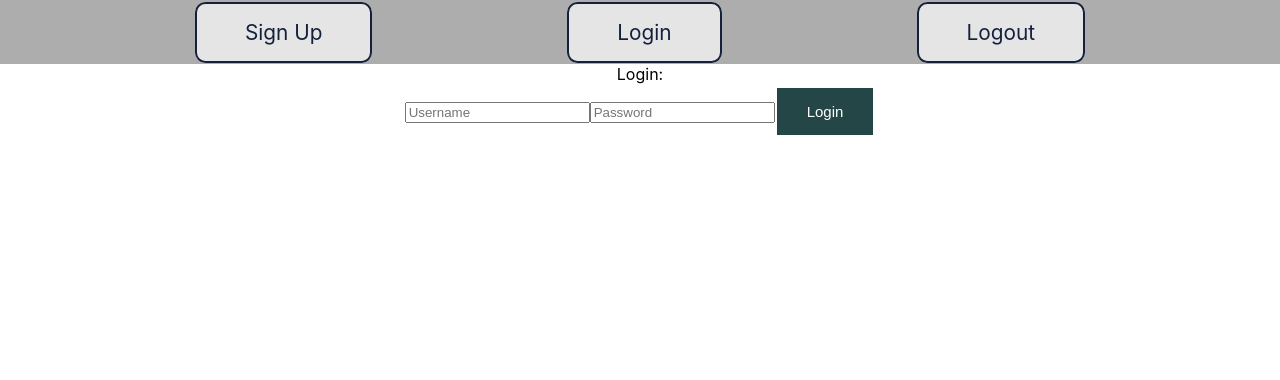
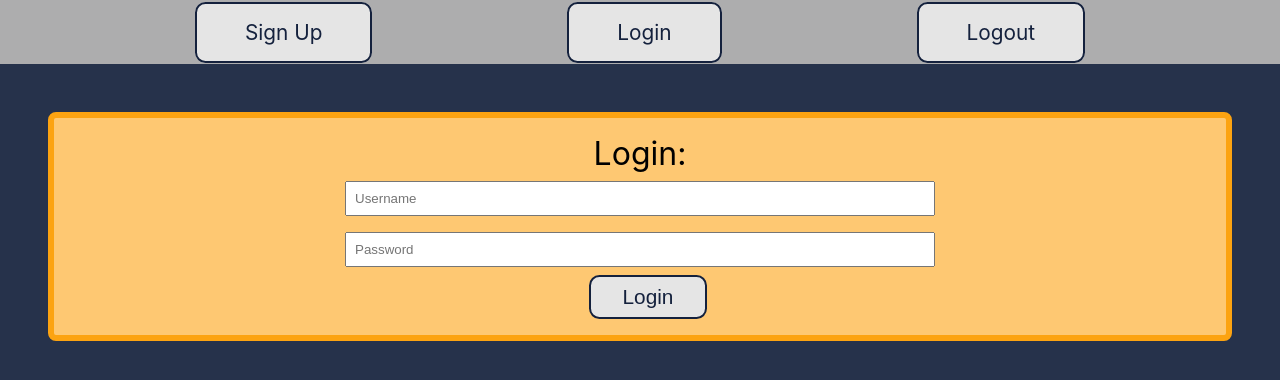
Before and after one commit to bw-potluck-planner-06/bw-front-end, a React (Create React App) app in the folder potluck-planner/: page /login in a window 1280 px wide. Shown: the top 380 px of the page. Built offline with nearby package versions, Linux system fonts and the light colour scheme.

Commit message:
style updates for sign up / login

```diff
--- a/potluck-planner/src/App.css
+++ b/potluck-planner/src/App.css
@@ -1,3 +1,6 @@
+body {
+  background-color: #26324b;
+}
 .App {
   text-align: center;
 }
--- a/potluck-planner/src/components/Button.css
+++ b/potluck-planner/src/components/Button.css
@@ -1,13 +1,24 @@
 .button {
-  background-color: rgb(36, 70, 70);
-  border: none;
-  color: white;
-  padding: 15px 30px;
+  background-color: #e5e5e5;
   text-align: center;
   text-decoration: none;
-  font-size: 15px;
-  margin: 4px 2px;
+  color: #14213d;
+  padding: 0.5rem 2rem;
+  border-radius: 0.5em;
+  font-size: 1.3rem;
+  border: 2px solid #14213d;
+  transition: background 200ms ease-in, color 200ms ease-in;
+  margin-left: 1rem;
+}
+
+.button:hover {
+  background-color: #fca311;
+  color: #14213d;
+  transform: scale(1.02);
   cursor: pointer;
+  transition: transform 200ms ease-in;
+  border: 2px solid #14213d;
+  transition: background 200ms ease-in, color 200ms ease-in;
 }
 
 .button:disabled {
--- a/potluck-planner/src/components/Login.css
+++ b/potluck-planner/src/components/Login.css
@@ -1,8 +1,25 @@
-.loginSection {
+.form {
+  align-content: center;
+  background-color: #fec872;
+  padding: 1rem 1rem;
+  border: 6px solid #fca311;
+  border-radius: 0.5rem;
   display: flex;
   flex-direction: column;
+  align-items: center;
+  font-size: 2rem;
 }
 
-.form {
-  align-content: center;
+.form input {
+  width: 50%;
+  margin: 0.5rem;
+  padding: 0.5rem 0.5rem;
 }
+.loginSection {
+  padding: 3rem 3rem;
+}
+
+.label {
+  background-color: #fca311;
+  border-radius: 2rem;
+}
--- a/potluck-planner/src/components/Login.js
+++ b/potluck-planner/src/components/Login.js
@@ -1,6 +1,7 @@
 import React, { useState } from "react";
 import ButtonLogin from "./Button";
 import axios from "axios";
+import "./Login.css";
 
 const initialFormValues = {
   username: "",
@@ -41,10 +42,9 @@ const Login = (props) => {
 
   return (
     <div class="loginSection">
-      <label>
-        {" "}
-        Login:
+      <label class="label">
         <form onSubmit={handleSubmit} class="form">
+          Login:
           <input
             name="username"
             type="text"
--- a/potluck-planner/src/components/Register.js
+++ b/potluck-planner/src/components/Register.js
@@ -1,5 +1,5 @@
 import React, { useState } from "react";
-
+import "./Login.css";
 import axios from "axios";
 
 const initialFormValues = {
@@ -33,11 +33,10 @@ const Register = (props) => {
   };
 
   return (
-    <div>
-      <label>
-        {" "}
-        Sign-up:
-        <form onSubmit={handleSubmit}>
+    <div class="loginSection">
+      <label class="label">
+        <form onSubmit={handleSubmit} class="form">
+          Sign-up:
           <input
             name="username"
             type="text"
@@ -52,7 +51,9 @@ const Register = (props) => {
             onChange={handleChanges}
             placeholder="Password"
           />
-          <button type="submit">Submit</button>
+          <button type="submit" class="button">
+            Submit
+          </button>
         </form>
       </label>
     </div>
```
